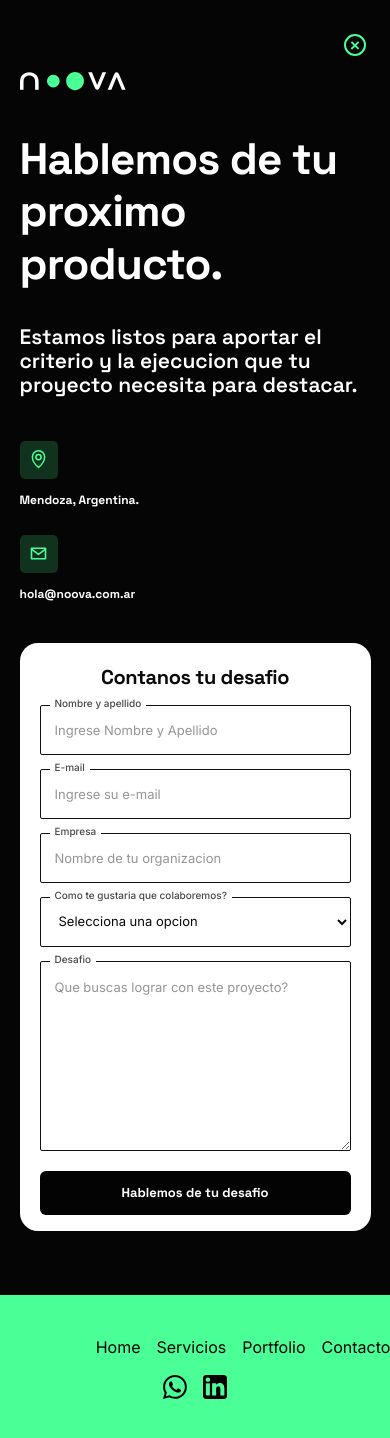
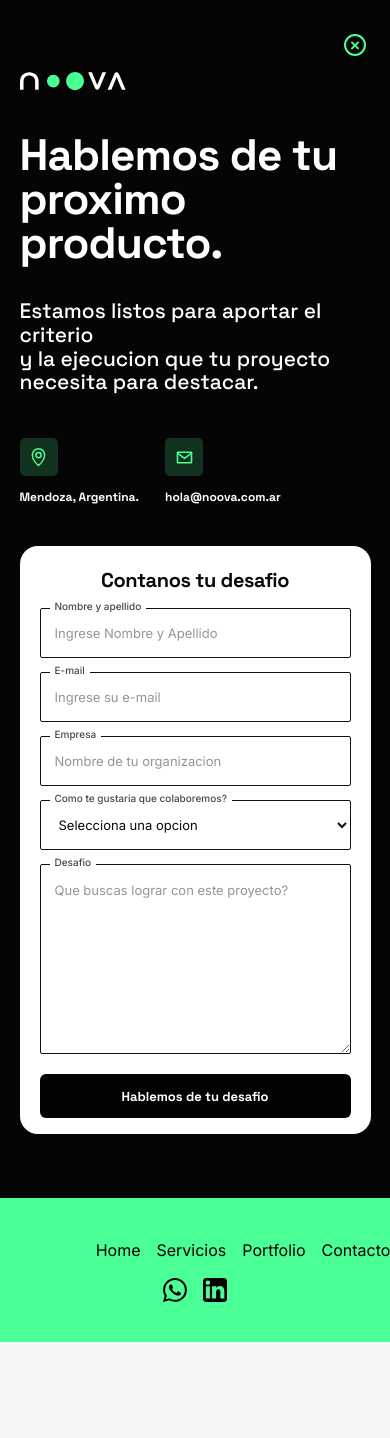
Before and after one commit to psine1/Noova, a Next.js app: page /contacto in a window 390 px wide. After the commit the page ends 1342 px from the top, so only its background shows below. Built offline with nearby package versions, Linux system fonts and the light colour scheme.

Commit message:
update animations

```diff
--- a/app/components/Footer/Footer.module.css
+++ b/app/components/Footer/Footer.module.css
@@ -1,6 +1,8 @@
 .footer {
   background: var(--color-primary); /* verde */
   padding: 40px 0;
+  z-index: 999;
+
 }
 
 .container {
--- a/app/components/sections/Contact/Contact.module.css
+++ b/app/components/sections/Contact/Contact.module.css
@@ -52,7 +52,7 @@
   max-width: 540px;
   font-size: clamp(44px, 6vw, 68px);
   font-weight: 700;
-  line-height: 0.98;
+  line-height: 1 !important;
   color: var(--color-white);
 }
 
@@ -61,7 +61,7 @@
   margin-top: 34px;
   font-family: var(--font-heading);
   font-size: clamp(22px, 2.4vw, 30px);
-  font-weight: 600;
+  font-weight: 500;
   line-height: 1.14;
   color: var(--color-white);
 }
@@ -233,7 +233,7 @@
   }
 
   .contactInfo {
-    flex-direction: column;
+    flex-direction: row;
     align-items: flex-start;
     gap: 26px;
   }
--- a/app/components/sections/Contact/Contact.tsx
+++ b/app/components/sections/Contact/Contact.tsx
@@ -1,6 +1,13 @@
+"use client";
+
+import { useEffect, useRef } from "react";
+import { gsap } from "gsap";
+import { SplitText } from "gsap/SplitText";
 import Image from "next/image";
 import Link from "next/link";
 import styles from "./Contact.module.css";
+
+gsap.registerPlugin(SplitText);
 
 function LocationIcon() {
   return (
@@ -21,6 +28,79 @@ function MailIcon() {
 }
 
 export default function Contact() {
+  const copyRef = useRef<HTMLDivElement>(null);
+  const titleRef = useRef<HTMLHeadingElement>(null);
+  const paragraphRef = useRef<HTMLParagraphElement>(null);
+  const formRef = useRef<HTMLFormElement>(null);
+  const iconMapRef = useRef<HTMLAnchorElement>(null);
+  const iconMailRef = useRef<HTMLAnchorElement>(null);
+
+  useEffect(() => {
+    const reducedMotion = window.matchMedia("(prefers-reduced-motion: reduce)").matches;
+
+    if (reducedMotion) return;
+
+    const context = gsap.context(() => {
+      const titleSplit = titleRef.current
+        ? new SplitText(titleRef.current, { type: "words" })
+        : null;
+      const paragraphSplit = paragraphRef.current
+        ? new SplitText(paragraphRef.current, { type: "lines" })
+        : null;
+
+
+      gsap.set(titleSplit?.words ?? [], { autoAlpha: 0, y: 18 });
+      gsap.set(paragraphSplit?.lines ?? [], { autoAlpha: 0, y: 16 });
+      gsap.set(formRef.current, { scale: 1.3, autoAlpha: 0 });
+      gsap.set(iconMapRef.current, { x: 200, autoAlpha: 0 });
+      gsap.set(iconMailRef.current, { x: 200, autoAlpha: 0 });
+
+      const timeline = gsap.timeline({
+        defaults: { ease: "power3.out" },
+      });
+
+
+
+      timeline
+        .to(titleSplit?.words ?? [], {
+          autoAlpha: 1,
+          y: 0,
+          duration: 0.6,
+          stagger: 0.055,
+        }, "<")
+        .to(formRef.current, {
+          scale: 1,
+          autoAlpha: 1,
+          duration: 1,
+          x: 0,
+        }, "<")
+        .to(paragraphSplit?.lines ?? [], {
+          autoAlpha: 1,
+          y: 0,
+          duration: 0.65,
+          stagger: 0.08,
+        }, "<+0.5")
+        .to(iconMapRef.current, {
+          x: 0,
+          autoAlpha: 1,
+          duration: 1,
+        }, "<+0.5")
+        .to(iconMailRef.current, {
+          x: 0,
+          autoAlpha: 1,
+          duration: 1,
+        }, "<+0.2")
+        ;
+
+      return () => {
+        titleSplit?.revert();
+        paragraphSplit?.revert();
+      };
+    }, copyRef);
+
+    return () => context.revert();
+  }, []);
+
   return (
     <section id="contacto" className={styles.section}>
       <Link className={styles.close} href="/" aria-label="Volver al inicio">
@@ -28,7 +108,7 @@ export default function Contact() {
       </Link>
 
       <div className={styles.container}>
-        <div className={styles.copy}>
+        <div ref={copyRef} className={styles.copy}>
           <Image
             className={styles.logo}
             src="/images/logo_noova_light.svg"
@@ -37,14 +117,15 @@ export default function Contact() {
             height={30}
           />
 
-          <h2>Hablemos de tu proximo producto.</h2>
-          <p>
+          <h2 ref={titleRef}>Hablemos de tu proximo producto.</h2>
+          <p ref={paragraphRef}>
             Estamos listos para aportar el criterio y la ejecucion que tu
             proyecto necesita para destacar.
           </p>
 
           <div className={styles.contactInfo}>
             <a
+              ref={iconMapRef}
               className={styles.infoItem}
               href="https://www.google.com/maps/search/?api=1&query=Mendoza%2C%20Argentina"
               target="_blank"
@@ -57,7 +138,7 @@ export default function Contact() {
               <span>Mendoza, Argentina.</span>
             </a>
 
-            <a className={styles.infoItem} href="mailto:hola@noova.com.ar">
+            <a ref={iconMailRef} className={styles.infoItem} href="mailto:hola@noova.com.ar">
               <span className={styles.iconBox}>
                 <MailIcon />
               </span>
@@ -66,7 +147,7 @@ export default function Contact() {
           </div>
         </div>
 
-        <form className={styles.form}>
+        <form ref={formRef} className={styles.form}>
           <h3>Contanos tu desafio</h3>
 
           <label className={styles.field}>
```
